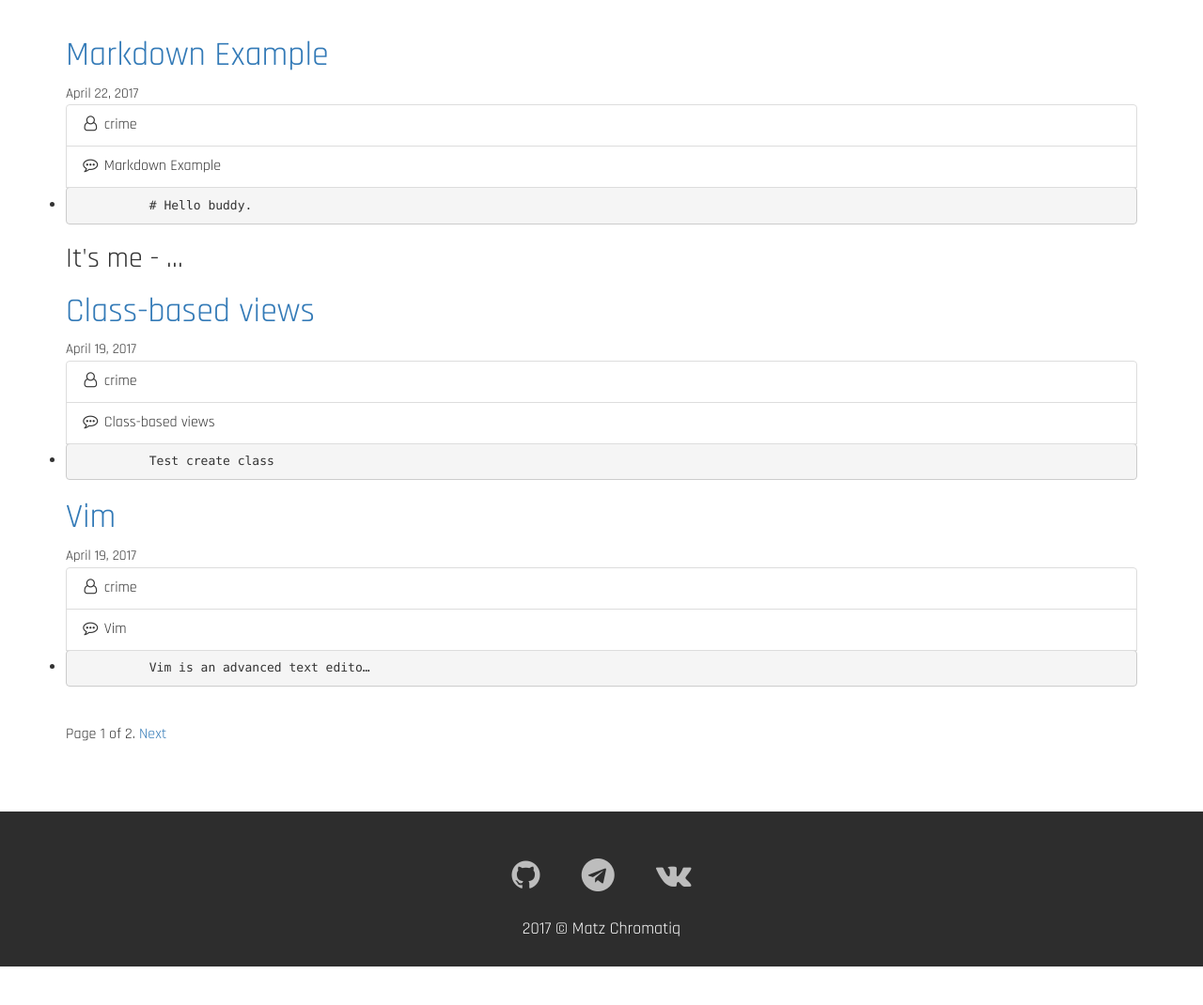
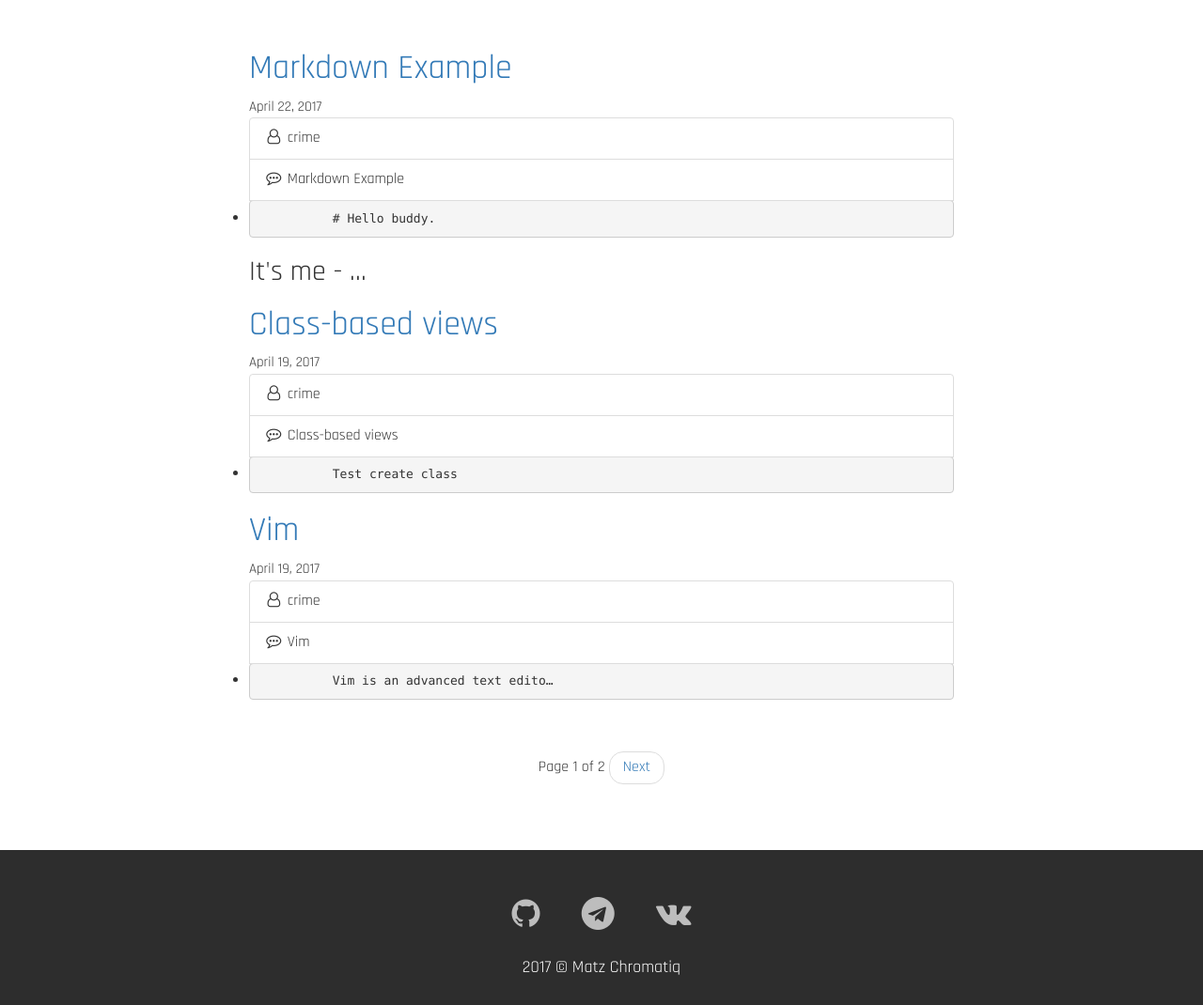
Before and after one commit to wmorgue/gentle, a Django app: page /blog/ in a window 1280 px wide. Shown: the part 81-1151 px from the top of the page at 94% size. Before the commit the page ends 1110 px from the top, so only its background shows below. Run offline with Django 3.2, Linux system fonts and the light colour scheme; data comes from the database, SQL or seed files in the repository; parts of the project's set-up code (start-up, migrations or seed data) failed here and were passed over; some libraries are stand-ins or nearby versions.

Commit message:
small refactoring

```diff
--- a/Gentle Linux Main/static/sass/main.css
+++ b/Gentle Linux Main/static/sass/main.css
@@ -112,8 +112,11 @@ hr {
     font-size: 20px; }
 
 #noted {
-  padding-top: 100px;
+  padding-top: 10%;
   padding-bottom: 50px; }
+
+#paginator {
+  padding-top: 15px; }
 
 #detail {
   padding-top: 100px;
--- a/Gentle Linux Main/static/sass/main.sass
+++ b/Gentle Linux Main/static/sass/main.sass
@@ -129,8 +129,11 @@ hr
     font-size: 20px
 
 #noted
-  padding-top: 100px
+  padding-top: 10%
   padding-bottom: 50px
+
+#paginator
+  padding-top: 15px
 
 #detail
   padding-top: 100px
--- a/Gentle Linux Main/templates/blog/create.html
+++ b/Gentle Linux Main/templates/blog/create.html
@@ -1,6 +1,5 @@
 {% extends "gentle/base.html" %}
 {% load static %}
-{% load crispy_forms_tags %}
 {% block title %}New Post{% endblock %}
 {% block extra %}
   {{ form.media }}
@@ -12,7 +11,7 @@
         <div class="form-wrapper">
             <form class="" action="" method="POST" enctype="multipart/form-data">
             {% csrf_token %}
-            {{ form|crispy }}
+            {{ form }}
             <input type="submit" class="btn btn-default" value="Create new"/>
           </form>
           </div>
--- a/Gentle Linux Main/templates/blog/index.html
+++ b/Gentle Linux Main/templates/blog/index.html
@@ -3,6 +3,9 @@
 {% block title %}Blog{% endblock %}
 {% block main %}
   <div id="noted">
+    <div class="row">
+      <div class="col-lg-8 col-lg-offset-2 col-md-10 col-md-offset-1">
+
       {% for obj in object_list %}
         <h1><a href="{{ obj.get_absolute_url }}">{{ obj.title }}</a></h1>
         <small>{{ obj.publish }}</small>
@@ -19,18 +22,20 @@
             </li>
             </ul>
         {% endfor %}
-
-    <div class="pagination">
-      <span class="step-links">
+        <div id="paginator">
+          <nav aria-label="paginator-page">
+            <ul class="pager">
               {% if object_list.has_previous %}
-          <a href="?{{ page_var }}={{ object_list.previous_page_number }}">Previous</a>
+              <li><a href="?{{ page_var }}={{ object_list.previous_page_number }}">Previous</a></li>
               {% endif %}
-      </span>
-        <span class="current">Page {{ object_list.number }} of {{ object_list.paginator.num_pages }}.
+              <li>Page {{ object_list.number }} of {{ object_list.paginator.num_pages }}</li>
               {% if object_list.has_next %}
-          <a href="?{{ page_var }}={{ object_list.next_page_number }}">Next</a>
+              <li><a href="?{{ page_var }}={{ object_list.next_page_number }}">Next</a></li>
               {% endif %}
-        </span>
+            </ul>
+          </nav>
+        </div>
+      </div>
     </div>
   </div>
 {% endblock %}
```
Also changed, not shown: 1 other file. Lines whose indentation alone changed are shown as unchanged.
